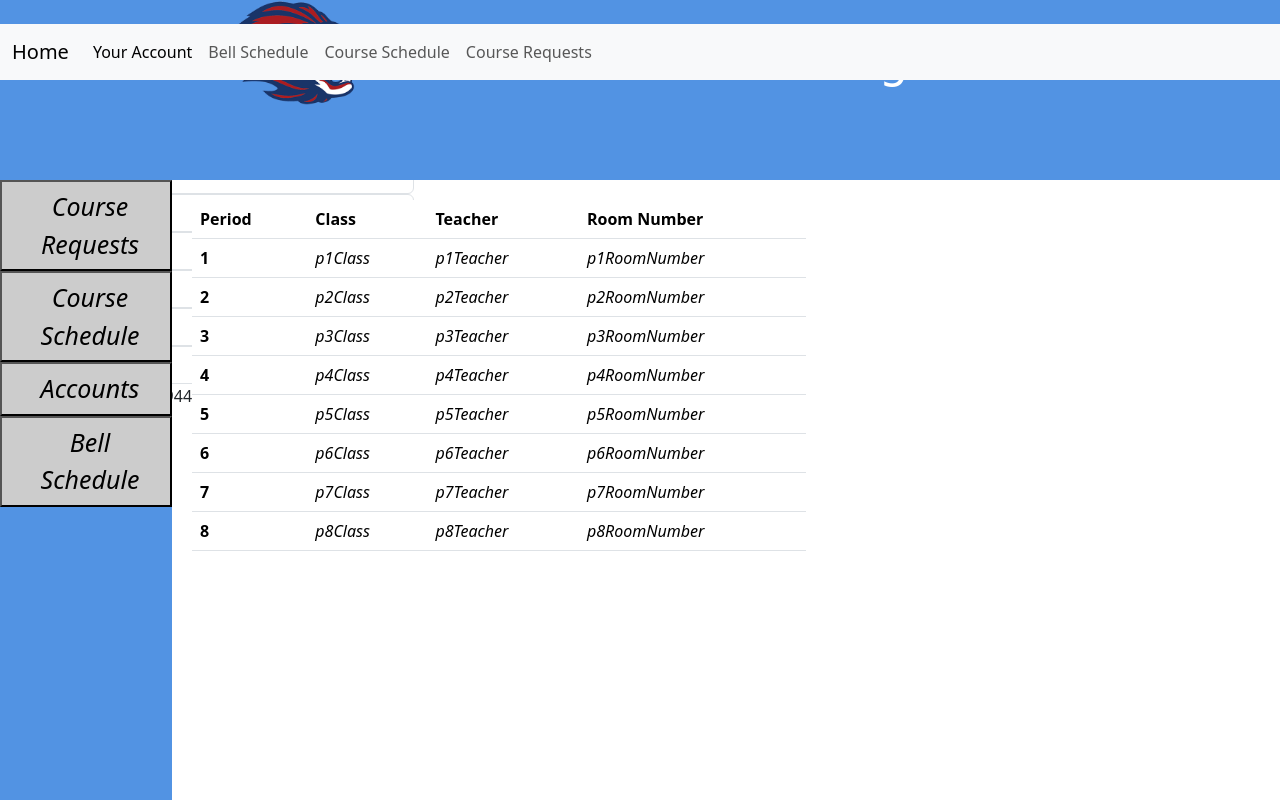
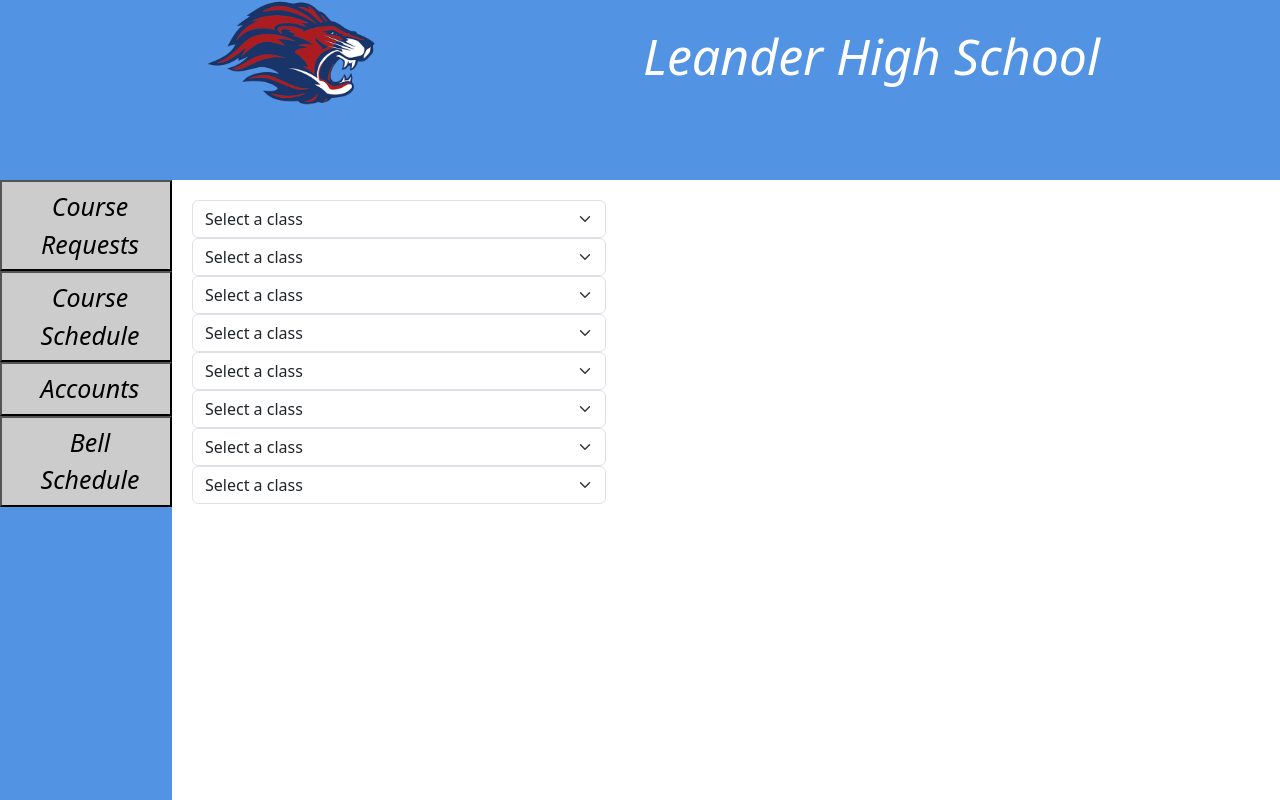
Before and after one commit to CS3-Scheduling-Application/Student, a Django app: page /courseRequests in a window 1280 px wide. Run offline with Django 4.2, Linux system fonts and the light colour scheme; data comes from the database, SQL or seed files in the repository; both versions use the stored data as it was after the commit.

Commit message:
Major Edits to courseRequests

```diff
--- a/mysite/blog/templates/blog/courseRequests.html
+++ b/mysite/blog/templates/blog/courseRequests.html
@@ -129,102 +129,18 @@
     <script src="https://cdn.jsdelivr.net/npm/@popperjs/core@2.11.8/dist/umd/popper.min.js" integrity="sha384-I7E8VVD/ismYTF4hNIPjVp/Zjvgyol6VFvRkX/vR+Vc4jQkC+hVqc2pM8ODewa9r" crossorigin="anonymous"></script>
 <script src="https://cdn.jsdelivr.net/npm/bootstrap@5.3.2/dist/js/bootstrap.min.js" integrity="sha384-BBtl+eGJRgqQAUMxJ7pMwbEyER4l1g+O15P+16Ep7Q9Q+zqX6gSbd85u4mG4QzX+" crossorigin="anonymous"></script>
   </head>
-  <div style="position: fixed; bottom: 0; left: 15%; width: 48%; height: 75%;">
-    <table class="table">
-      <thead>
-        <tr>
-          <th scope="col">Period</th>
-          <th scope="col">Class</th>
-          <th scope="col">Teacher</th>
-          <th scope="col">Room Number</th>
-        </tr>
-      </thead>
-      <tbody>
-        <tr>
-          <th scope="row">1</th>
-          <td><var>p1Class</var></td>
-          <td><var>p1Teacher</var></td>
-          <td><var>p1RoomNumber</var></td>
-
-        </tr>
-        <tr>
-          <th scope="row">2</th>
-          <td><var>p2Class</var></td>
-          <td><var>p2Teacher</var></td>
-          <td><var>p2RoomNumber</var></td>
-
-        </tr>
-        <tr>
-          <th scope="row">3</th>
-          <td><var>p3Class</var></td>
-          <td><var>p3Teacher</var></td>
-          <td><var>p3RoomNumber</var></td>
-
-        </tr>
-        <tr>
-          <th scope="row">4</th>
-          <td><var>p4Class</var></td>
-          <td><var>p4Teacher</var></td>
-          <td><var>p4RoomNumber</var></td>
-
-        </tr>
-        <tr>
-          <th scope="row">5</th>
-          <td><var>p5Class</var></td>
-          <td><var>p5Teacher</var></td>
-          <td><var>p5RoomNumber</var></td>
-
-        </tr>
-        <tr>
-          <th scope="row">6</th>
-          <td><var>p6Class</var></td>
-          <td><var>p6Teacher</var></td>
-          <td><var>p6RoomNumber</var></td>
-
-        </tr>
-        <tr>
-          <th scope="row">7</th>
-          <td><var>p7Class</var></td>
-          <td><var>p7Teacher</var></td>
-          <td><var>p7RoomNumber</var></td>
-
-        </tr>
-        <tr>
-          <th scope="row">8</th>
-          <td><var>p8Class</var></td>
-          <td><var>p8Teacher</var></td>
-          <td><var>p8RoomNumber</var></td>
-
-        </tr>
-      </tbody>
-    </table>
-  </div>
+<div style="position: fixed; bottom: 0; left: 15%; width: 85%; height: 75%;">
+  <!doctype html>
+  <html lang="en">
+    <head>
+      <meta charset="utf-8">
+      <meta name="viewport" content="width=device-width, initial-scale=1">
+      <title>Course Requests</title>
+      <link href="https://cdn.jsdelivr.net/npm/bootstrap@5.3.2/dist/css/bootstrap.min.css" rel="stylesheet" integrity="sha384-T3c6CoIi6uLrA9TneNEoa7RxnatzjcDSCmG1MXxSR1GAsXEV/Dwwykc2MPK8M2HN" crossorigin="anonymous">
+      <script src="https://cdn.jsdelivr.net/npm/@popperjs/core@2.11.8/dist/umd/popper.min.js" integrity="sha384-I7E8VVD/ismYTF4hNIPjVp/Zjvgyol6VFvRkX/vR+Vc4jQkC+hVqc2pM8ODewa9r" crossorigin="anonymous"></script>
+  <script src="https://cdn.jsdelivr.net/npm/bootstrap@5.3.2/dist/js/bootstrap.min.js" integrity="sha384-BBtl+eGJRgqQAUMxJ7pMwbEyER4l1g+O15P+16Ep7Q9Q+zqX6gSbd85u4mG4QzX+" crossorigin="anonymous"></script>
+    </head>
     <body>
-<<<<<<< HEAD
-    <nav class="navbar navbar-expand-lg bg-body-tertiary">
-      <div class="container-fluid">
-        <a class="navbar-brand" href="homepage">Home</a>
-        <button class="navbar-toggler" type="button" data-bs-toggle="collapse" data-bs-target="#navbarNav" aria-controls="navbarNav" aria-expanded="false" aria-label="Toggle navigation">
-          <span class="navbar-toggler-icon"></span>
-        </button>
-        <div class="collapse navbar-collapse" id="navbarNav">
-          <ul class="navbar-nav">
-            <li class="nav-item">
-              <a class="nav-link active" aria-current="page" href="account">Your Account</a>
-            </li>
-            <li class="nav-item">
-              <a class="nav-link" href="bellSchedule">Bell Schedule</a>
-            </li>
-            <li class="nav-item">
-              <a class="nav-link" href="courseSchedule">Course Schedule</a>
-            </li>
-            <li class="nav-item">
-              <a class="nav-link" href="courseRequests">Course Requests</a>
-            </li>
-          </ul>
-        </div>
-      </div>
-    </nav>
 
       {% if product %}
         {% for _ in product|slice:":8" %}
@@ -276,6 +192,8 @@
 
 
 
-=======
->>>>>>> 3b39442 (took out issue with bell schedule but.)
   </body>
+
+  <body>
+
+</body>
--- a/mysite/blog/views.py
+++ b/mysite/blog/views.py
@@ -2,6 +2,118 @@ from django.shortcuts import render, get_object_or_404
 from django.http import HttpResponse
 from .connect import sqlQuerey
 import sqlite3
+
+def product_detail(request):
+    sqliteConnection = sqlite3.connect('/Users/ramjashan/CSIII/Student Repository/Student/mysite/mysite/database.db')
+    try:
+        output = []
+
+        cursor = sqliteConnection.cursor()
+
+        """
+        query = '''SELECT * FROM TEACHERS'''
+        cursor.execute(query)
+        teacherResult = cursor.fetchall()
+        for row in teacherResult:
+            output.append(row)
+        """
+        query = '''SELECT * FROM ACC'''
+        cursor.execute(query)
+        result = cursor.fetchall()
+        for row in result:
+            new_row = (row[0], 'ACC', row[1])
+            output.append(new_row)
+
+
+        query = '''SELECT * FROM ATH'''
+        cursor.execute(query)
+        result = cursor.fetchall()
+        for row in result:
+            new_row = (row[0], 'Athletics', row[1])
+            output.append(new_row)
+
+
+        query = '''SELECT * FROM CTE'''
+        cursor.execute(query)
+        result = cursor.fetchall()
+        for row in result:
+            new_row = (row[0], 'Electives', row[1])
+            output.append(new_row)
+
+
+        query = '''SELECT * FROM ENG'''
+        cursor.execute(query)
+        result = cursor.fetchall()
+        for row in result:
+            new_row = (row[0], 'English', row[1])
+            output.append(new_row)
+
+
+        query = '''SELECT * FROM ESL'''
+        cursor.execute(query)
+        result = cursor.fetchall()
+        for row in result:
+            new_row = (row[0], 'English Second Language', row[1])
+            output.append(new_row)
+
+
+        query = '''SELECT * FROM FINE_ART'''
+        cursor.execute(query)
+        result = cursor.fetchall()
+        for row in result:
+            new_row = (row[0], 'Fine Arts', row[1])
+            output.append(new_row)
+
+
+        query = '''SELECT * FROM MATH'''
+        cursor.execute(query)
+        result = cursor.fetchall()
+        for row in result:
+            new_row = (row[0], 'Math', row[1])
+            output.append(new_row)
+
+
+        query = '''SELECT * FROM SCI'''
+        cursor.execute(query)
+        result = cursor.fetchall()
+        for row in result:
+            new_row = (row[0], 'Science', row[1])
+            output.append(new_row)
+
+
+        query = '''SELECT * FROM SOCIAL_STUDIES'''
+        cursor.execute(query)
+        result = cursor.fetchall()
+        for row in result:
+            new_row = (row[0], 'Social Studies', row[1])
+            output.append(new_row)
+
+
+        query = '''SELECT * FROM TECH'''
+        cursor.execute(query)
+        result = cursor.fetchall()
+        for row in result:
+            new_row = (row[0], 'Tech', row[1])
+            output.append(new_row)
+
+
+        query = '''SELECT * FROM WORLD_LANG'''
+        cursor.execute(query)
+        result = cursor.fetchall()
+        for row in result:
+            new_row = (row[0], 'World Languages', row[1])
+            output.append(new_row)
+        cursor.close()
+
+
+
+    except sqlite3.Error as error:
+        print('Error occurred - ', error)
+
+    finally:
+        if sqliteConnection:
+            sqliteConnection.close()
+            return render(request, 'adminfile/test.html', {'product': output})
 
 
 def index(request):
@@ -15,7 +127,7 @@ def courseschedule(request):
     return render(request,'courseSchedule.html')
 
 def product_detail(request):
-    sqliteConnection = sqlite3.connect('C:\\Users\\bharal_909857\\Downloads\\Repository\\Student\\Student\\mysite\\blog\\database.db')
+    sqliteConnection = sqlite3.connect('/Users/ramjashan/CSIII/Student Repository/Student/mysite/mysite/database.db')
     try:
         output = []
 
```
Also changed, not shown: mysite/mysite/database.db (added), 2 other files. Lines whose indentation alone changed are shown as unchanged.
